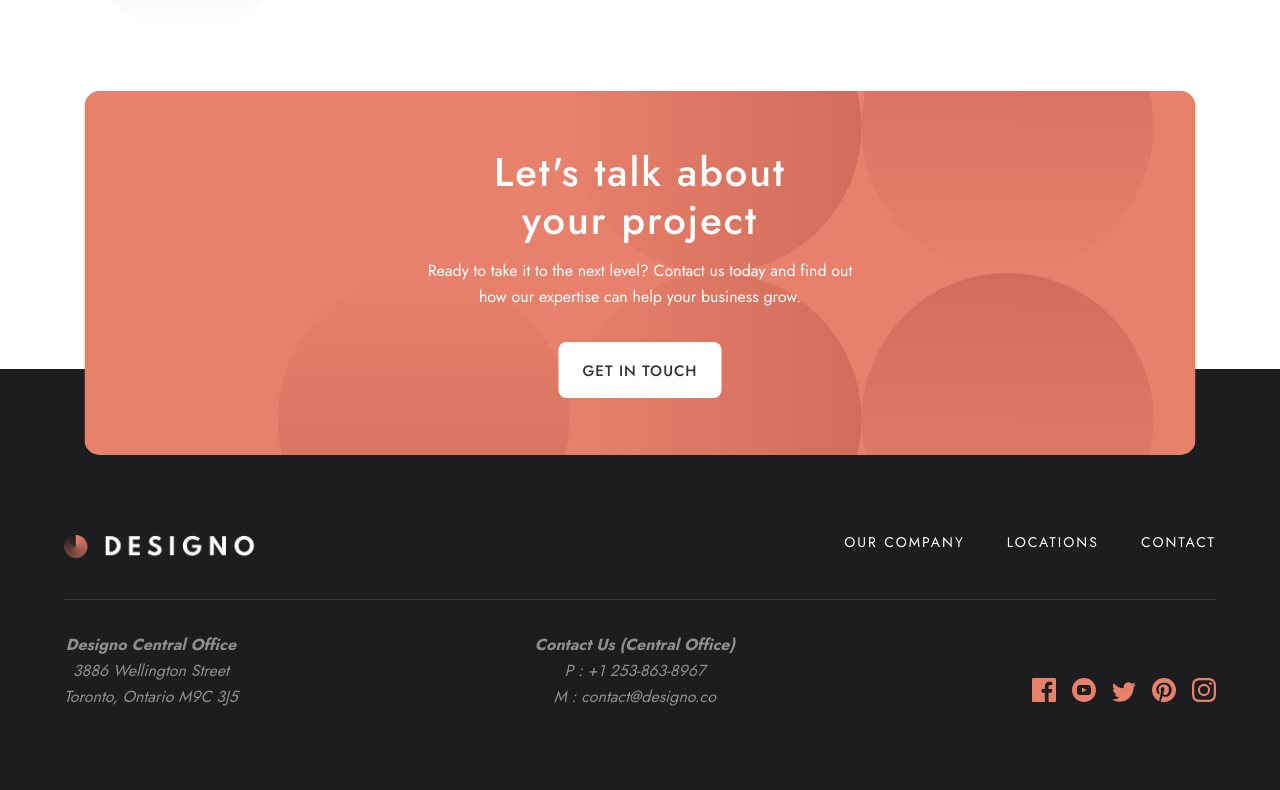
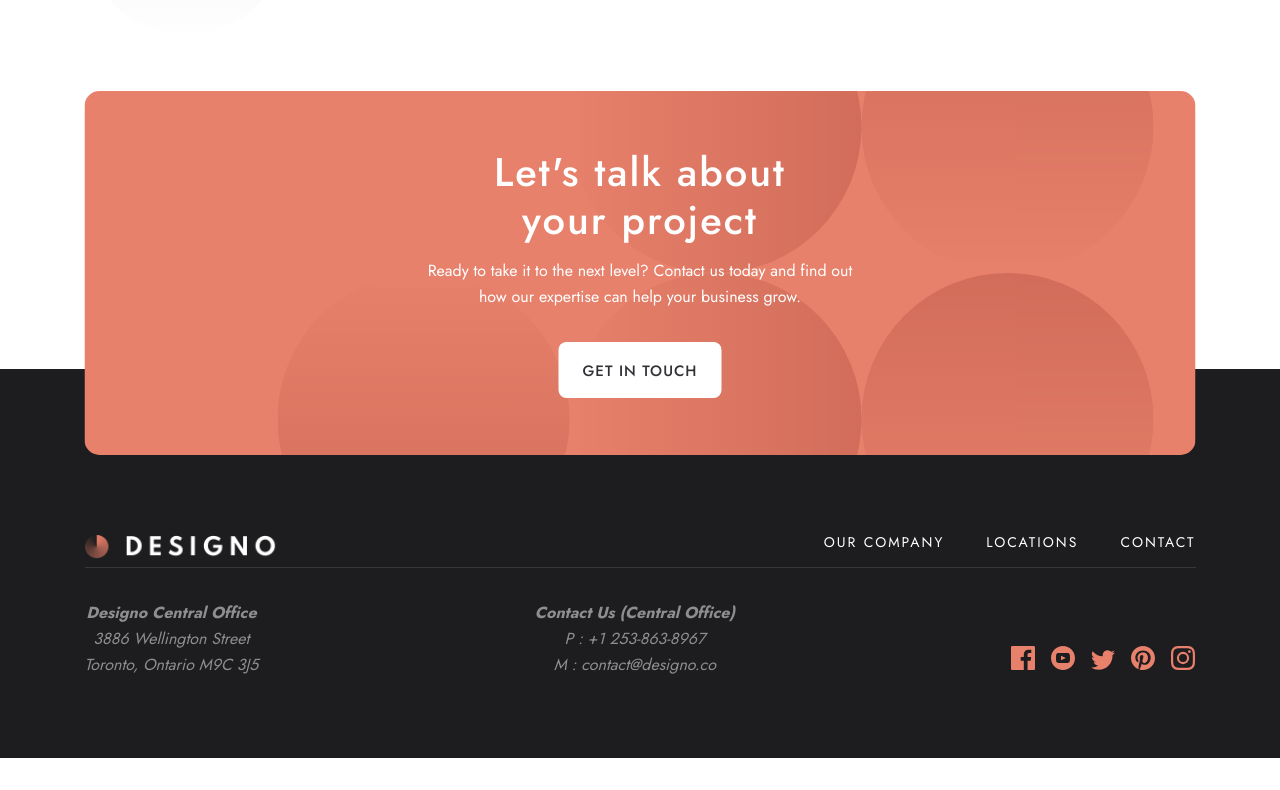
Before and after one commit to dbslapitan/designo, a Next.js app: page / in a window 1280 px wide. Shown: the part 2615-3405 px from the top of the page. After the commit the page ends 3373 px from the top, so only its background shows below. Built offline with nearby package versions, Linux system fonts and the light colour scheme.

Commit message:
finish design of home in all queries

```diff
--- a/src/ui/call-to-action/call-to-action.module.scss
+++ b/src/ui/call-to-action/call-to-action.module.scss
@@ -30,6 +30,7 @@
         width: 69.4375rem;
         padding: 4.5rem 5.9375rem;
         text-align: left;
+        bottom: -4.5rem;
     }
 
     &__header{
--- a/src/ui/footer/footer.module.scss
+++ b/src/ui/footer/footer.module.scss
@@ -9,6 +9,10 @@
         padding: 10.375rem 0 5rem;
     }
 
+    @include desktop{
+        padding: 9rem 0 4.5rem;
+    }
+
     &__top{
         width: 87.2%;
         margin: auto;
@@ -16,13 +20,14 @@
         border-bottom: 1px solid #FFFFFF1E;
         padding-bottom: 2rem;
         position: relative;
+        max-width: 69.4375rem;
 
         @include tablet{
             width: 90%;
             position: static;
             display: flex;
             justify-content: space-between;
-            padding: bo 2.5rem;
+            padding: 0;
         }
     }
 
@@ -66,6 +71,7 @@
             display: flex;
             width: 90%;
             justify-content: space-between;
+            max-width: 69.4375rem;
         }
     }
 
```
